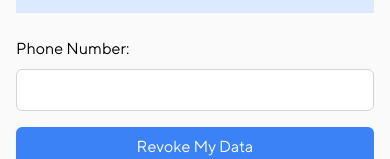
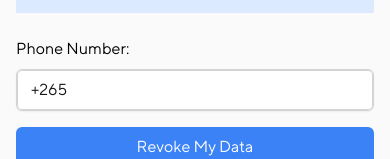
Before and after one commit to liwoo/doorbell-site, a Next.js app: page /revoke in a window 390 px wide. Shown: the part 675-834 px from the top of the page. Built offline with nearby package versions, Linux system fonts and the light colour scheme.

Commit message:
Added Phone Number Input
- Pending Revoke Implementation

```diff
--- a/src/pages/revoke.jsx
+++ b/src/pages/revoke.jsx
@@ -1,6 +1,7 @@
 import { useState } from 'react'
 import Link from 'next/link'
 import MainLayout from '@/layouts/MainLayout'
+import PhoneInput from 'react-phone-number-input/input'
 
 export default function Revoke() {
   const [phoneNumber, setPhoneNumber] = useState('')
@@ -36,9 +37,14 @@ export default function Revoke() {
             placeholder="Enter 5 digit OTP Sent to your Number"
             className="w-full rounded-md border border-gray-300 p-2"
           />
-          <div className="flex gap-y-4 my-4">
-            <button className="rounded-md px-4 py-2 text-blue-500 border-blue-500">Submit</button>
-            <Link href={'/'} className="rounded-md bg-blue-500 px-4 py-2 text-white hover:bg-blue-600">
+          <div className="my-4 flex justify-between gap-y-4">
+            <button className="rounded-md border-blue-500 px-4 py-2 text-blue-500">
+              Submit
+            </button>
+            <Link
+              href={'/'}
+              className="rounded-md bg-blue-500 px-4 py-2 text-white hover:bg-blue-600"
+            >
               Or Continue with Doorbell
             </Link>
           </div>
@@ -98,13 +104,21 @@ export default function Revoke() {
           <label htmlFor="phoneNumber" className="mb-2 block">
             Phone Number:
           </label>
-          <input
-            type="number"
+          <PhoneInput
             id="phoneNumber"
+            required
+            country="MW"
+            name="phone"
+            autoComplete="tel"
+            aria-describedby="phone-description"
             value={phoneNumber}
-            className="mb-4 w-full rounded-md border border-gray-300 px-3 py-2"
-            onChange={(e) => setPhoneNumber(e.target.value)}
-            required
+            international={true}
+            withCountryCallingCode={true}
+            defaultCountry={'MW'}
+            onChange={setPhoneNumber}
+            maxLength={17}
+            useNationalFormatForDefaultCountryValue={true}
+            className=" mb-4 block w-full rounded-md border border-gray-300 px-3.5 py-2 text-gray-900 shadow-sm ring-1 ring-inset ring-gray-300 placeholder:text-gray-400 focus:ring-2 focus:ring-inset focus:ring-indigo-600 sm:text-sm sm:leading-6"
           />
           <button
             type="submit"
```
